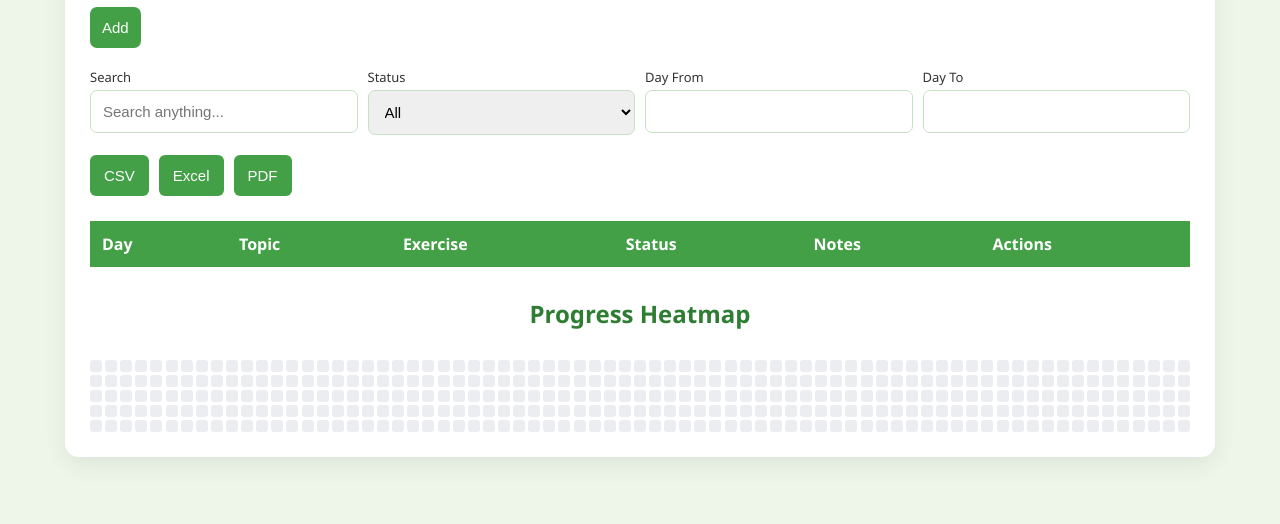
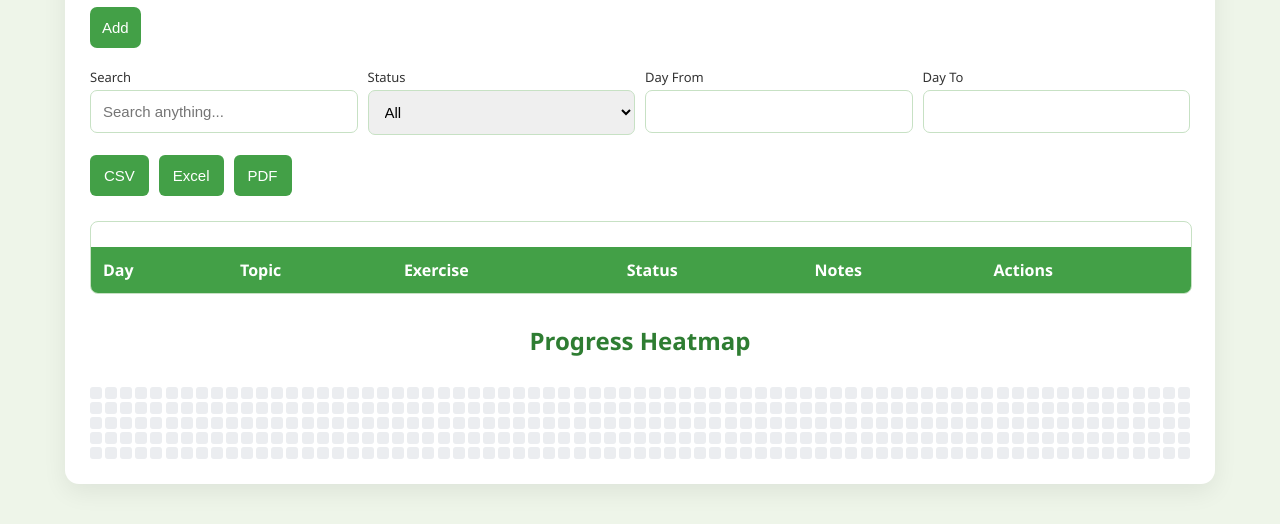
Before and after one commit to Dev-Mufaddal/365-day-progress-tracker, a plain HTML site: page index.html in a window 1280 px wide. Shown: the part 174-698 px from the top of the page. Drawn offline with nearby package versions, Linux system fonts and the light colour scheme.

Commit message:
Update index.html

```diff
--- a/index.html
+++ b/index.html
@@ -133,6 +133,14 @@ button {
 }
 
 /* Table */
+.table-container {
+  width: 100%;
+  overflow-x: auto; /* Enables horizontal swipe on mobile */
+  -webkit-overflow-scrolling: touch;
+  margin-top: 25px;
+  border-radius: 8px;
+  border: 1px solid var(--border);
+}
 table {
   width: 100%;
   border-collapse: collapse;
@@ -269,6 +277,7 @@ td {
 </div>
 
 <!-- Table -->
+<div class="table-container">
 <table id="entryTable">
 <thead>
 <tr>
@@ -282,6 +291,7 @@ td {
 </thead>
 <tbody></tbody>
 </table>
+</div>
 
 <!-- Heatmap -->
 <h2 style="text-align:center; color:var(--text); margin-top:30px;">Progress Heatmap</h2>
```
